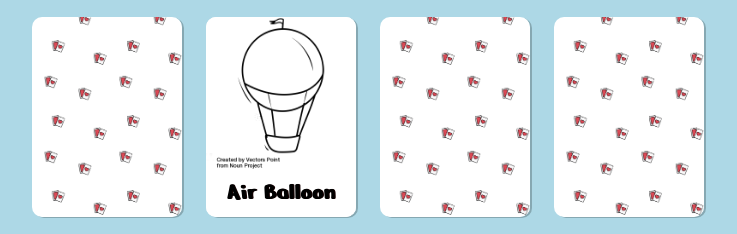
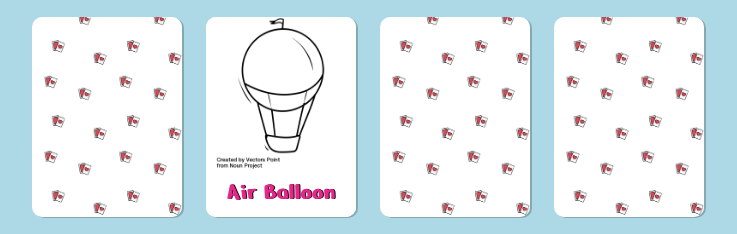
Before and after one commit to nicolamilani1988/html-css-memory, a plain HTML site: page index.html in a window 1280 px wide. Shown: the part 334-568 px from the top of the page, without its empty margins (272-1009 px from the left). Drawn offline with Linux system fonts and the light colour scheme.

Commit message:
modificato colore font carte + img statica con background white

```diff
--- a/css/style.css
+++ b/css/style.css
@@ -40,6 +40,7 @@ main{
   border-radius: 10px 10px 10px 10px;
   display: inline-block;
   margin: 10px;
+  color: #E3278B;
   /* position: relative; */
 }
 
@@ -48,14 +49,14 @@ visibility: hidden;
 display: block;
 }
 
-.card:hover * {
+.card:hover *, .card:nth-child(6) * {
   visibility: visible;
   background-color:white;
   border-radius: 10px 10px 10px 10px;
   width: 100%;
-  /* background-image: none; */
+}
 
-}
+
 
 .card span{
   /* position:absolute; */
@@ -91,16 +92,6 @@ img[src*="Cruise"] + span.text:hover{
   color: purple;
 }
 
-img[src*="balloon"] + span.text:hover{
-  color: #E3278B;
-}
-
-.card:nth-child(6) * {
-  visibility: visible;
-  background-image: url('../img/white-background-2.jpg');
-  border-radius: 10px 10px 10px 10px;
-}
-
 
 
 /* mettere background img con after */
```
